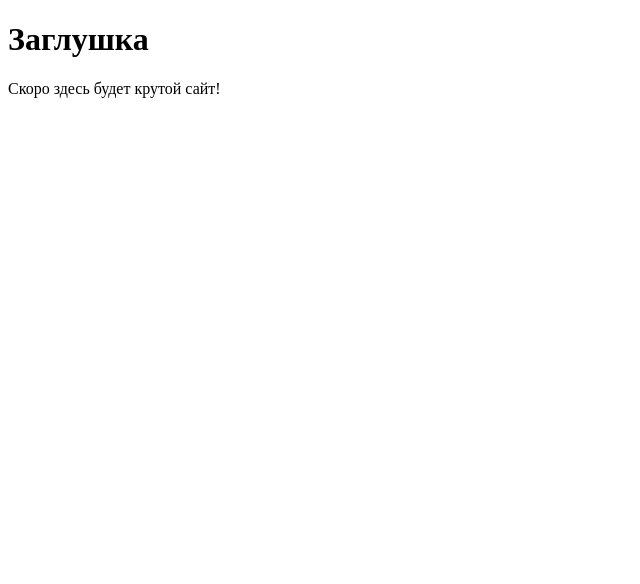
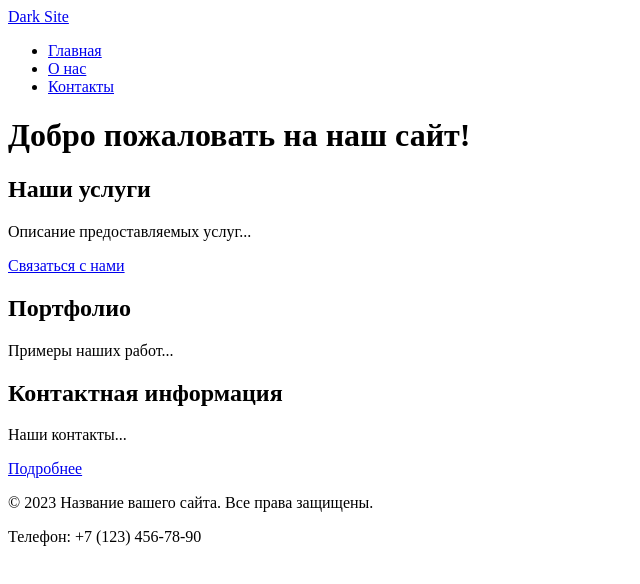
Before and after one commit to Dark-Counter/myawesome-project, a plain HTML site: page src/index.html in a window 1280 px wide. Shown: the whole page, without its empty margins (0-640 px from the left). Drawn offline with Linux system fonts and the light colour scheme.

Commit message:
feat: add multi-page structure with semantics, nav and anchors

```diff
--- a/src/index.html
+++ b/src/index.html
@@ -2,14 +2,49 @@
 <html lang="ru">
 <head>
  <meta charset="UTF-8">
- <!-- Важная мета-информация для корректного отображения на мобильных устройствах -->
  <meta name="viewport" content="width=device-width, initial-scale=1.0">
- <title>Мой первый проект</title>
- <!-- Подключение фавиконки -->
- <link rel="icon" href="../assets/favicon.ico" type="image/x-icon">
+ <title>Главная - Название вашего сайта</title>
+ <meta name="description" content="Краткое описание главной страницы вашего сайта">
+ <link rel="icon" href="assets/favicon.ico" type="image/x-icon">
 </head>
 <body>
- <h1>Заглушка</h1>
- <p>Скоро здесь будет крутой сайт!</p>
+ <!-- Шапка сайта -->
+ <header>
+ <a href="/">Dark Site</a>
+ <!-- Главное меню навигации -->
+ <nav>
+ <ul>
+ <li><a href="index.html">Главная</a></li>
+ <li><a href="about.html">О нас</a></li>
+ <li><a href="contacts.html">Контакты</a></li>
+ </ul>
+ </nav>
+ </header>
+ <!-- Уникальное основное содержимое страницы -->
+ <main>
+ <h1>Добро пожаловать на наш сайт!</h1>
+ <!-- Секция 1 с якорем -->
+ <section id="services">
+ <h2>Наши услуги</h2>
+ <p>Описание предоставляемых услуг...</p>
+ <a href="#contacts">Связаться с нами</a> <!-- Якорная ссылка внутри страницы -->
+ </section>
+ <!-- Секция 2 с якорем -->
+ <section id="portfolio">
+ <h2>Портфолио</h2>
+ <p>Примеры наших работ...</p>
+ </section>
+ <!-- Секция 3 с якорем -->
+ <section id="contacts">
+ <h2>Контактная информация</h2>
+ <p>Наши контакты...</p>
+ <a href="contacts.html">Подробнее</a> <!-- Ссылка на отдельную страницу -->
+ </section>
+ </main>
+ <!-- Подвал сайта -->
+ <footer>
+ <p>&copy; 2023 Название вашего сайта. Все права защищены.</p>
+ <p>Телефон: +7 (123) 456-78-90</p>
+ </footer>
 </body>
 </html>
```
Also changed, not shown: src/about.html (added, +43 -0 lines), src/contacts.html (added, +43 -0 lines).
